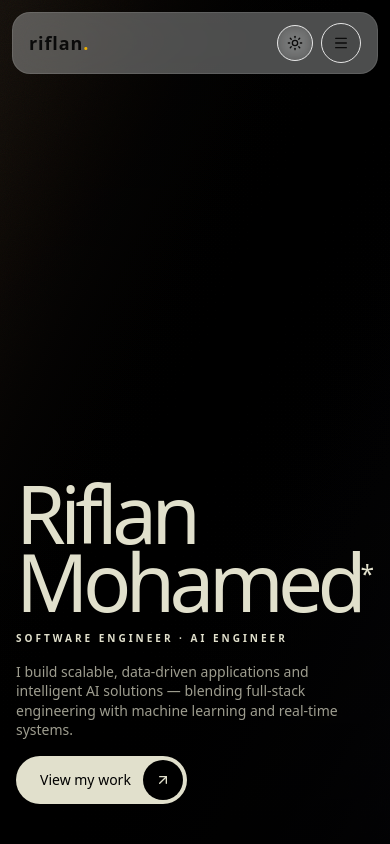
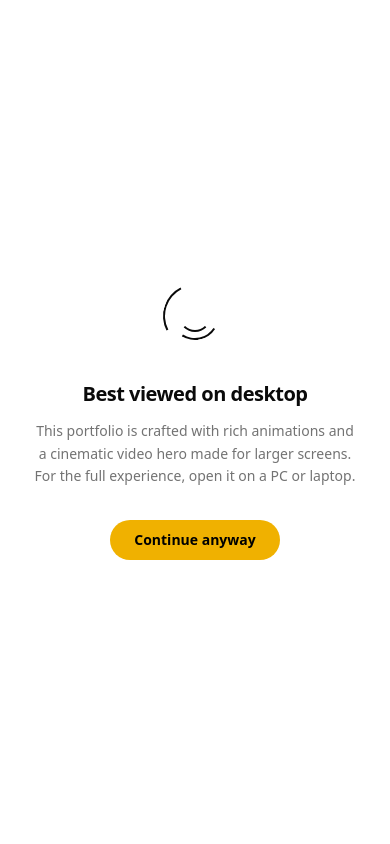
Before and after one commit to RizAhd/Portfolio-Updated, a React (Vite) app: page / in a window 390 px wide. Shown: the top 844 px of the page. Built offline with nearby package versions, Linux system fonts and the light colour scheme.

Commit message:
feat: add mobile notice and orbital loader components; update video display logic in PrismaHero

```diff
--- a/src/App.tsx
+++ b/src/App.tsx
@@ -1,6 +1,7 @@
 import { lazy, Suspense } from 'react'
 import { Navbar } from '@/components/navbar'
 import { CursorPixelTrail } from '@/components/ui/cursor-pixel-trail'
+import { MobileNotice } from '@/components/ui/mobile-notice'
 import { PrismaHero } from '@/components/ui/prisma-hero'
 import { TechMarquee } from '@/components/sections/tech-marquee'
 import { About } from '@/components/sections/about'
@@ -37,6 +38,7 @@ function App() {
 
   return (
     <main className="min-h-screen overflow-x-clip bg-background text-foreground antialiased">
+      <MobileNotice />
       <CursorPixelTrail />
       <Navbar theme={theme} onToggleTheme={toggleTheme} />
       <PrismaHero />
--- a/src/components/ui/curved-menu.tsx
+++ b/src/components/ui/curved-menu.tsx
@@ -1,7 +1,7 @@
 "use client";
 
 import { motion, AnimatePresence, type Variants } from "framer-motion";
-import { Mail } from "lucide-react";
+import { Mail, X } from "lucide-react";
 
 import { navLinks, contact } from "@/data/portfolio";
 import { GithubIcon, LinkedinIcon } from "@/components/brand-icons";
@@ -27,15 +27,15 @@ const NavLink = ({ heading, href, index, onClose }: NavLinkProps) => {
     <motion.div
       initial="initial"
       whileHover="whileHover"
-      className="group relative flex items-center border-b border-black/10 py-4 uppercase"
+      className="group relative flex items-center border-b border-border py-4 uppercase"
     >
       <a href={href} onClick={onClose} className="block w-full">
         <div className="relative flex items-start">
-          <span className="mr-3 text-xl font-thin text-black/40">{index}.</span>
+          <span className="mr-3 text-xl font-thin text-muted-foreground">{index}.</span>
           <motion.span
             variants={{ initial: { x: 0 }, whileHover: { x: -10 } }}
             transition={{ type: "spring", staggerChildren: 0.04, delayChildren: 0.1 }}
-            className="block text-3xl font-extralight text-black transition-colors duration-300 group-hover:text-yellow-600"
+            className="block text-3xl font-extralight text-foreground transition-colors duration-300 group-hover:text-yellow-500"
           >
             {heading.split("").map((letter, i) => (
               <motion.span
@@ -55,7 +55,7 @@ const NavLink = ({ heading, href, index, onClose }: NavLinkProps) => {
 };
 
 const MenuFooter = () => (
-  <div className="flex w-full items-center gap-4 border-t border-black/10 px-6 py-5 text-black">
+  <div className="flex w-full items-center gap-4 border-t border-border px-6 py-5 text-foreground">
     <a
       href={contact.github}
       target="_blank"
@@ -96,7 +96,7 @@ const Curve = () => {
   };
 
   return (
-    <svg className="absolute top-0 -left-[99px] h-full w-[100px] stroke-none" style={{ fill: "#ffffff" }}>
+    <svg className="absolute top-0 -left-[99px] h-full w-[100px] fill-background stroke-none">
       <motion.path variants={curve} initial="initial" animate="enter" exit="exit" />
     </svg>
   );
@@ -125,11 +125,20 @@ export function CurvedMobileMenu({ open, onClose }: CurvedMobileMenuProps) {
             initial="initial"
             animate="enter"
             exit="exit"
-            className="fixed right-0 top-0 z-40 h-[100dvh] w-[82vw] max-w-sm bg-white md:hidden"
+            className="fixed right-0 top-0 z-40 h-[100dvh] w-[82vw] max-w-sm bg-background md:hidden"
           >
+            <button
+              type="button"
+              onClick={onClose}
+              aria-label="Close menu"
+              className="absolute right-5 top-5 z-10 flex h-10 w-10 items-center justify-center rounded-full border border-border text-foreground transition-colors hover:bg-foreground/10"
+            >
+              <X className="h-5 w-5" />
+            </button>
+
             <div className="flex h-full flex-col justify-between pt-20">
               <div className="px-8">
-                <div className="mb-3 border-b border-black/15 pb-2 text-[11px] uppercase tracking-[0.25em] text-black/40">
+                <div className="mb-3 border-b border-border pb-2 text-[11px] uppercase tracking-[0.25em] text-muted-foreground">
                   Navigation
                 </div>
                 <nav>
--- /dev/null
+++ b/src/components/ui/mobile-notice.tsx
@@ -0,0 +1,63 @@
+"use client";
+
+import { useEffect, useState } from "react";
+
+import { OrbitalLoader } from "@/components/ui/orbital-loader";
+import { useScreenSize } from "@/hooks/use-screen-size";
+
+const STORAGE_KEY = "desktop-notice-dismissed";
+
+// Full-screen notice shown only on phones & tablets (< lg): an orbital loader
+// plus a disclaimer recommending desktop for the full experience. Dismissible,
+// and remembered for the browser session. Theme-aware (background/foreground).
+export function MobileNotice() {
+  const screenSize = useScreenSize();
+  const [mounted, setMounted] = useState(false);
+  const [dismissed, setDismissed] = useState(false);
+
+  useEffect(() => {
+    setMounted(true);
+    try {
+      if (sessionStorage.getItem(STORAGE_KEY) === "1") setDismissed(true);
+    } catch {
+      /* ignore */
+    }
+  }, []);
+
+  if (!mounted || dismissed || !screenSize.lessThan("lg")) return null;
+
+  const handleContinue = () => {
+    try {
+      sessionStorage.setItem(STORAGE_KEY, "1");
+    } catch {
+      /* ignore */
+    }
+    setDismissed(true);
+  };
+
+  return (
+    <div className="fixed inset-0 z-[100] flex flex-col items-center justify-center gap-8 bg-background px-8 text-center">
+      <OrbitalLoader />
+
+      <div className="max-w-sm space-y-3">
+        <h2 className="text-xl font-bold tracking-tight text-foreground">
+          Best viewed on desktop
+        </h2>
+        <p className="text-sm leading-relaxed text-muted-foreground">
+          This portfolio is crafted with rich animations and a cinematic video
+          hero made for larger screens. For the full experience, open it on a PC
+          or laptop.
+        </p>
+      </div>
+
+      <button
+        type="button"
+        onClick={handleContinue}
+        className="rounded-full bg-yellow-500 px-6 py-2.5 text-sm font-semibold text-black transition-colors hover:bg-yellow-400"
+      >
+        Continue anyway
+      </button>
+    </div>
+  );
+}
+// Built by N.M. Riflan Mohamed · GitHub: https://github.com/RizAhd · LinkedIn: https://www.linkedin.com/in/riflan/
--- /dev/null
+++ b/src/components/ui/orbital-loader.tsx
@@ -0,0 +1,57 @@
+"use client"
+
+import * as React from "react"
+import { cva } from "class-variance-authority"
+import { motion } from "framer-motion"
+
+import { cn } from "@/lib/utils"
+
+const orbitalLoaderVariants = cva("flex gap-2 items-center justify-center", {
+  variants: {
+    messagePlacement: {
+      bottom: "flex-col",
+      top: "flex-col-reverse",
+      right: "flex-row",
+      left: "flex-row-reverse",
+    },
+  },
+  defaultVariants: {
+    messagePlacement: "bottom",
+  },
+})
+
+export interface OrbitalLoaderProps {
+  message?: string
+  messagePlacement?: "top" | "bottom" | "left" | "right"
+}
+
+export function OrbitalLoader({
+  className,
+  message,
+  messagePlacement,
+  ...props
+}: React.ComponentProps<"div"> & OrbitalLoaderProps) {
+  return (
+    <div className={cn(orbitalLoaderVariants({ messagePlacement }))}>
+      <div className={cn("relative w-16 h-16", className)} {...props}>
+        <motion.div
+          className="absolute inset-0 border-2 border-transparent border-t-foreground rounded-full"
+          animate={{ rotate: 360 }}
+          transition={{ duration: 1, repeat: Number.POSITIVE_INFINITY, ease: "linear" }}
+        />
+        <motion.div
+          className="absolute inset-2 border-2 border-transparent border-t-foreground rounded-full"
+          animate={{ rotate: -360 }}
+          transition={{ duration: 1.5, repeat: Number.POSITIVE_INFINITY, ease: "linear" }}
+        />
+        <motion.div
+          className="absolute inset-4 border-2 border-transparent border-t-foreground rounded-full"
+          animate={{ rotate: 360 }}
+          transition={{ duration: 0.8, repeat: Number.POSITIVE_INFINITY, ease: "linear" }}
+        />
+      </div>
+      {message && <div>{message}</div>}
+    </div>
+  )
+}
+// Built by N.M. Riflan Mohamed · GitHub: https://github.com/RizAhd · LinkedIn: https://www.linkedin.com/in/riflan/
--- a/src/components/ui/prisma-hero.tsx
+++ b/src/components/ui/prisma-hero.tsx
@@ -90,7 +90,7 @@ const PrismaHero = () => {
   const videoRef = useRef<HTMLVideoElement>(null);
   const [loaded, setLoaded] = useState(false);
   const screenSize = useScreenSize();
-  const showVideo = !screenSize.lessThan("md");
+  const showVideo = !screenSize.lessThan("lg");
   useParallaxScroll(videoRef);
 
   return (
```
